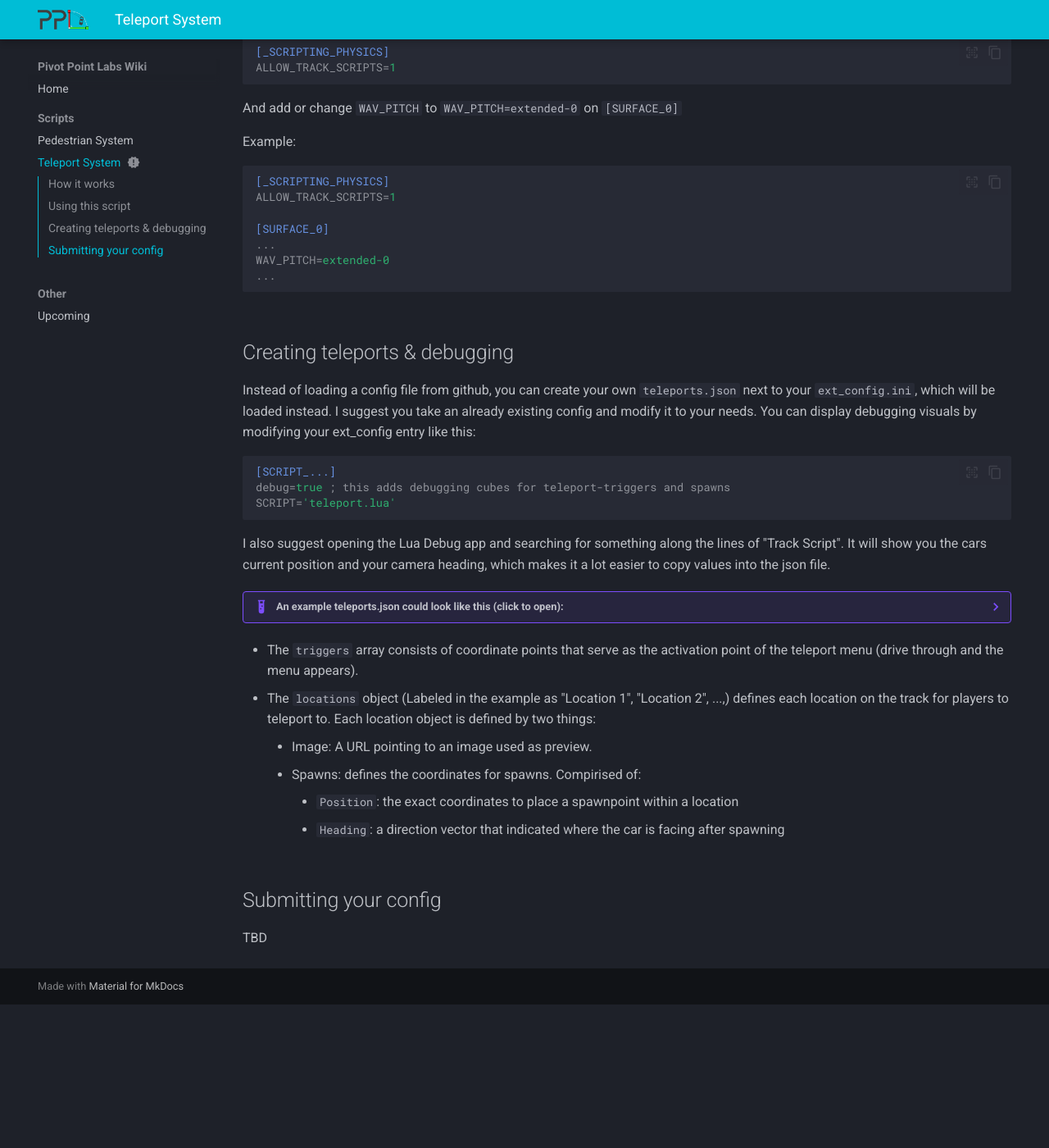
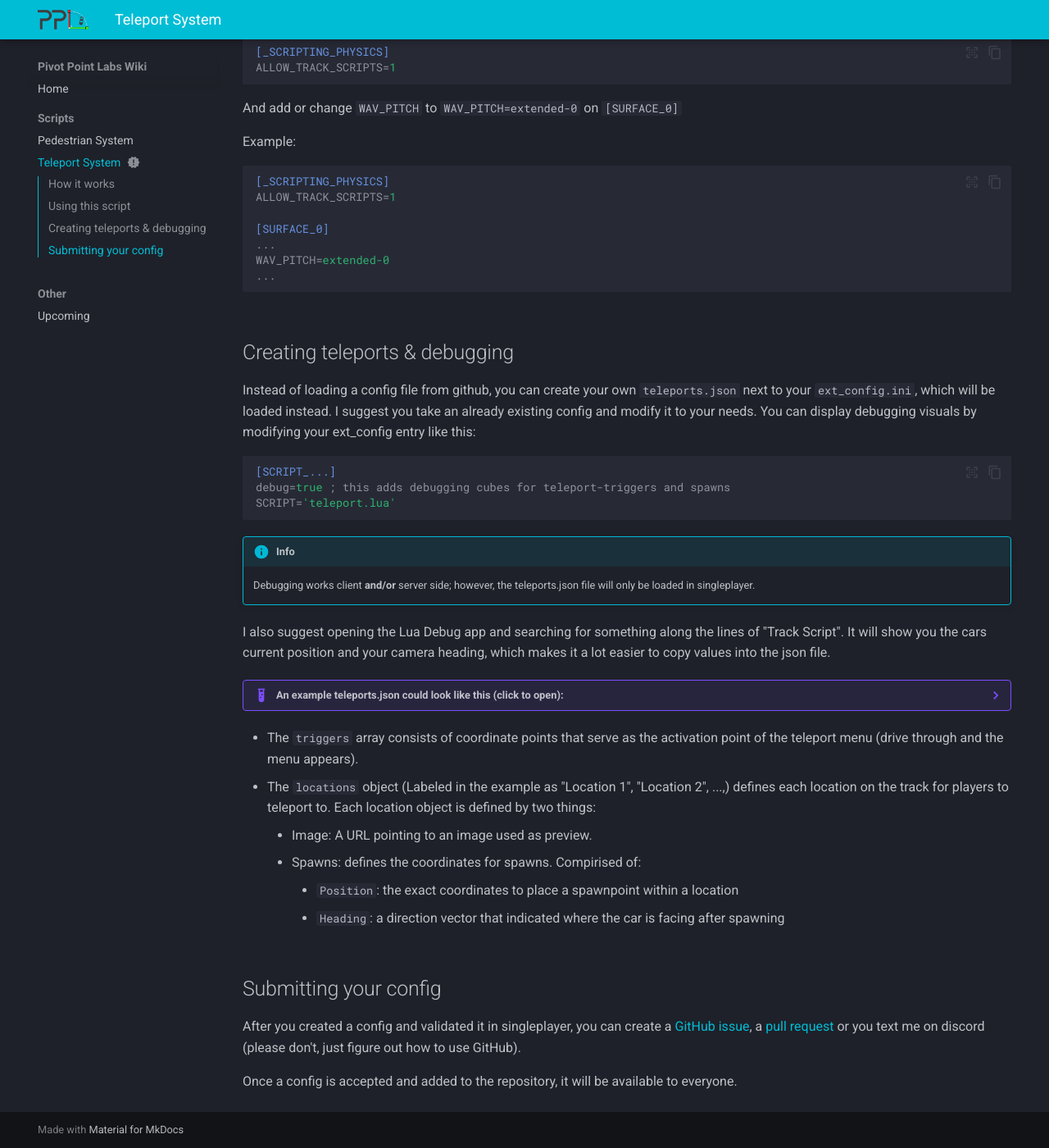
Before and after one commit to Pivot-Point-Labs/wiki, an MkDocs documentation site: the page built from mkdocs/pages/teleport.md, in a window 1280 px wide and 1400 px high, scrolled down 779 px. Shown: the whole window at 82% size. Built offline with MkDocs 1.6.1 and Material for MkDocs 9.7.7, drawn with Linux system fonts in a browser that asks for light colours; before the commit the page ends 2004 px from its top, so only the background shows below that.

Commit message:
Updated teleport page

````diff
--- a/mkdocs/pages/teleport.md
+++ b/mkdocs/pages/teleport.md
@@ -51,6 +51,9 @@
 
     Server owners can use the [raw GIT url](https://raw.githubusercontent.com/Pivot-Point-Labs/scripts/refs/heads/main/teleport-system/teleport.lua) to load scripts directly from github, without downloading anything. Add this to your [CSP extra options](https://github.com/ac-custom-shaders-patch/acc-extension-config/wiki/Misc-%E2%80%93-Server-extra-options) in Content Manager (if you use this to configure your server):
 
+    !!! info
+        Keep in mind that a config has to be [created and uploaded](https://github.com/Pivot-Point-Labs/script-configs/tree/main/online/tracks) for the server script to work!
+
     ```ini
     [SCRIPT_...]
     SCRIPT = 'https://raw.githubusercontent.com/Pivot-Point-Labs/scripts/refs/heads/main/teleport-system/teleport.lua'
@@ -60,20 +63,25 @@
 
 === "For players"
 
-    Players usually dont need to do anything! If the track author has the script included with the map - or if the server you are playing is running this script, teleports will "just work".
-    However you want to create your own teleports for maps that dont have them included, the setup is pretty much the same as for track authors. Keep in mind that you may not be able to play online if you modified a track yourself.
+    Players usually don’t need to do anything! If the track author has included the script with the map—or if the server you are playing on is running this script—teleports will "just work."
+
+    However, if you want to create your own teleports for maps that don’t have them included, the setup is pretty much the same as for track authors. Keep in mind that modifying a track yourself may prevent you from playing online.
 
 
 
 ## Creating teleports & debugging
 
-Instead of loading a config file from github, you can create your own `teleports.json` next to your `ext_config.ini`, which will be loaded instead. I suggest you take an already existing config and modify it to your needs. You can display debugging visuals by modifying your ext_config entry like this:
+Instead of loading a config file from github, you can create your own `teleports.json` next to your `ext_config.ini`, which will be loaded instead.
+I suggest you take an already existing config and modify it to your needs. You can display debugging visuals by modifying your ext_config entry like this:
 
 ```ini
 [SCRIPT_...]
 debug=true ; this adds debugging cubes for teleport-triggers and spawns
 SCRIPT='teleport.lua'
 ```
+
+!!! info
+    Debugging works client **and/or** server side; however, the teleports.json file will only be loaded in singleplayer.
 
 I also suggest opening the Lua Debug app and searching for something along the lines of "Track Script". It will show you the cars current position and your camera heading, which makes it a lot easier to copy values into the json file.
 
@@ -141,4 +149,6 @@
 
 ## Submitting your config
 
-TBD
+After you created a config and validated it in singleplayer, you can create a [GitHub issue](https://github.com/Pivot-Point-Labs/script-configs/issues/new?title=[Teleport Config] request&body=Track folder: YOUR_TRACK_FOLDER%0A%0A%60%60%60json%0APlease put your json config within these quotes%0A%60%60%60){:target="_blank"}, a [pull request](https://github.com/Pivot-Point-Labs/script-configs/pulls){:target="_blank"} or you text me on discord (please don't, just figure out how to use GitHub).
+
+Once a config is accepted and added to the repository, it will be available to everyone.
````
Also changed, not shown: docs/pages/teleport/index.html (+14 -4 lines).
